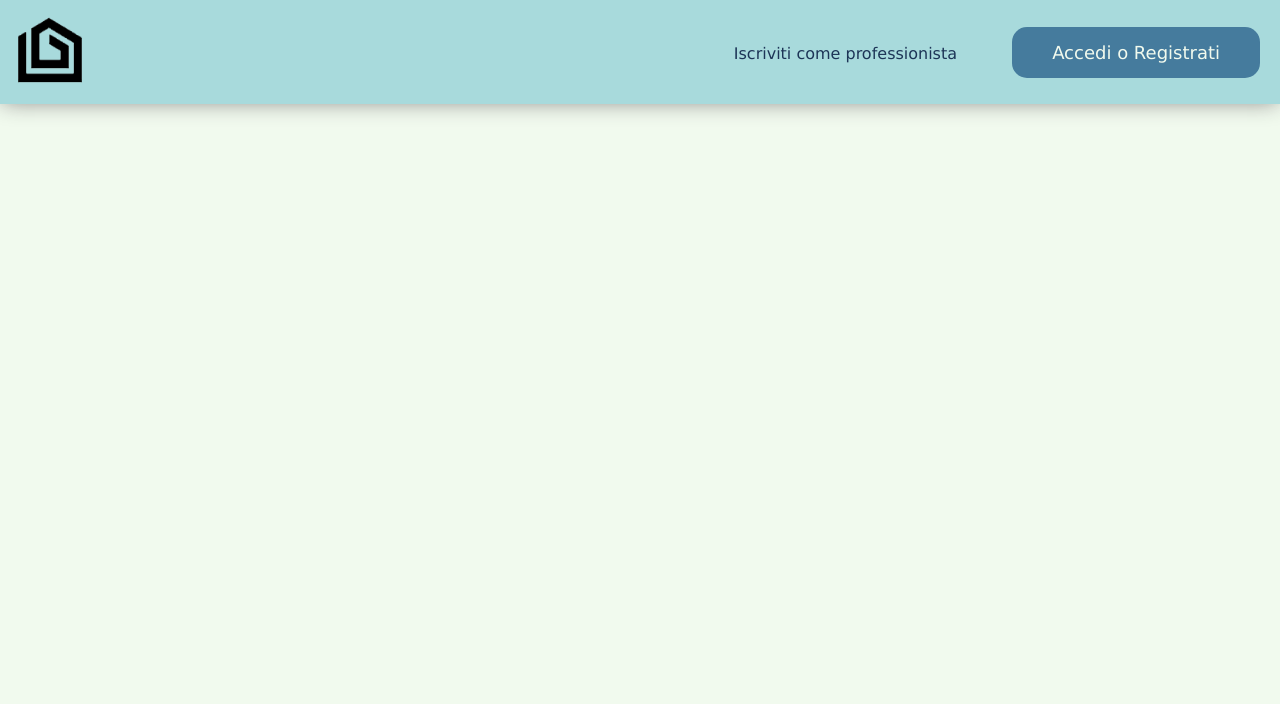
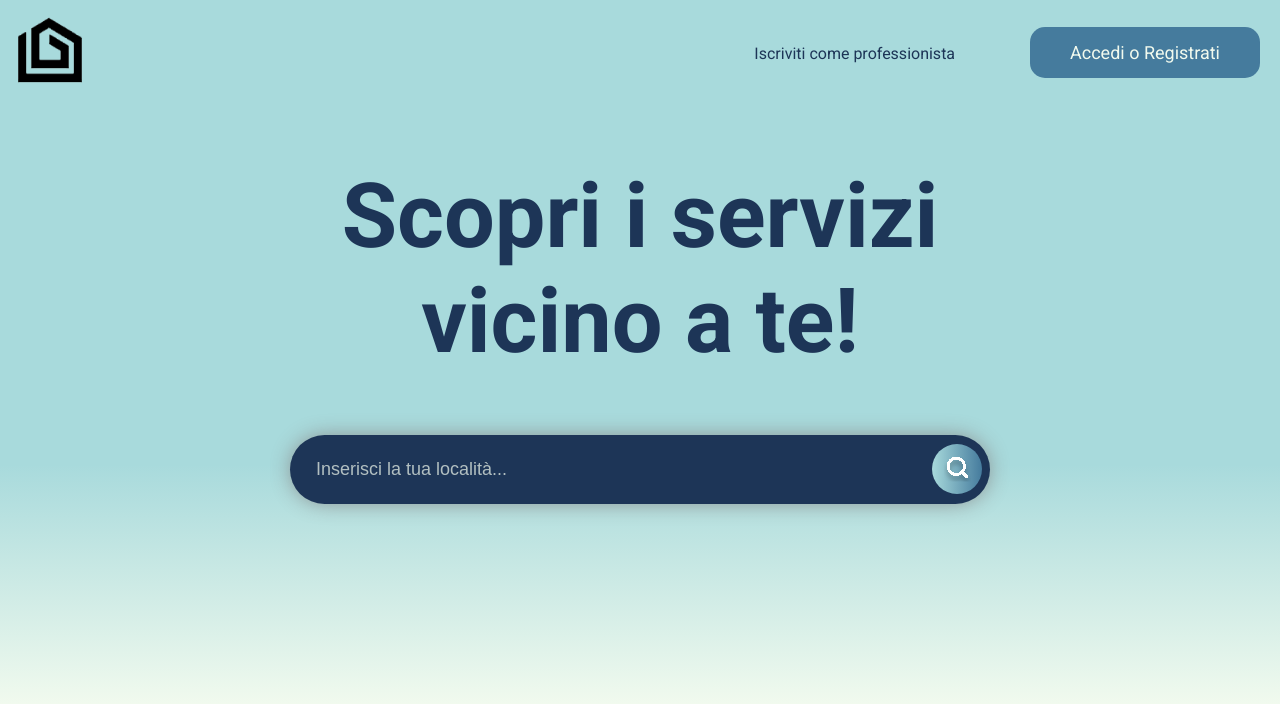
Before and after one commit to lorenzo7t/Homie, a PHP site: page / in a window 1280 px wide. Shown: the top 704 px of the page. Run offline with PHP 8.4, Linux system fonts and the light colour scheme.

Commit message:
added search bar & stuff

```diff
--- a/css/style.css
+++ b/css/style.css
@@ -1,6 +1,8 @@
 html {
     font-size: 16px;
-    font-family: 'Lucida Sans', 'Lucida Sans Regular', 'Lucida Grande', 'Lucida Sans Unicode', Geneva, Verdana, sans-serif;
+    font-family: "Roboto", sans-serif;
+    font-weight: 400;
+    font-style: normal;
 }
 
 body {
@@ -19,6 +21,90 @@ a {
     padding: 15px;
 }
 
+/* FONTS */
+
+.roboto-thin {
+    font-family: "Roboto", sans-serif;
+    font-weight: 100;
+    font-style: normal;
+  }
+
+.roboto-light {
+font-family: "Roboto", sans-serif;
+font-weight: 300;
+font-style: normal;
+}
+
+.roboto-regular {
+font-family: "Roboto", sans-serif;
+font-weight: 400;
+font-style: normal;
+}
+
+.roboto-medium {
+font-family: "Roboto", sans-serif;
+font-weight: 500;
+font-style: normal;
+}
+
+.roboto-bold {
+font-family: "Roboto", sans-serif;
+font-weight: 700;
+font-style: normal;
+}
+
+.roboto-black {
+font-family: "Roboto", sans-serif;
+font-weight: 900;
+font-style: normal;
+}
+
+.roboto-thin-italic {
+font-family: "Roboto", sans-serif;
+font-weight: 100;
+font-style: italic;
+}
+
+.roboto-light-italic {
+font-family: "Roboto", sans-serif;
+font-weight: 300;
+font-style: italic;
+}
+
+.roboto-regular-italic {
+font-family: "Roboto", sans-serif;
+font-weight: 400;
+font-style: italic;
+}
+
+.roboto-medium-italic {
+font-family: "Roboto", sans-serif;
+font-weight: 500;
+font-style: italic;
+}
+
+.roboto-bold-italic {
+font-family: "Roboto", sans-serif;
+font-weight: 700;
+font-style: italic;
+}
+
+.roboto-black-italic {
+font-family: "Roboto", sans-serif;
+font-weight: 900;
+font-style: italic;
+}
+
+
+
+/* UTILS */
+
+.center-vertical {
+    display: flex;
+    justify-content: center;
+    align-items: center;
+    flex-direction: column;
+}
 .light_text {
     color: #F1FAEE;
 }
@@ -27,13 +113,19 @@ a {
     color: #1D3557;
 }
 
+/* HEADER */
+.main-page-top{
+    background: rgb(168,218,220);
+    background: linear-gradient(180deg, rgba(168,218,220,1) 66%, rgba(241,250,238,1) 100%);    /*-webkit-box-shadow: 0px 0px 21px -2px #898989;
+    box-shadow: 0px 0px 21px -2px #898989;*/
+    padding-bottom: 200px;
+}
 .header {
-    background-color: #A8DADC;
     display: flex;
     justify-content: space-between;
     align-items: center;
-    -webkit-box-shadow: 0px 0px 21px -2px #898989;
-    box-shadow: 0px 0px 21px -2px #898989;
+    /*-webkit-box-shadow: 0px 0px 21px -2px #898989;
+    box-shadow: 0px 0px 21px -2px #898989;*/
 }
 
 .header__left {
@@ -41,6 +133,8 @@ a {
     align-items: center;
     margin-left: 20px;
 }
+
+/* HEADER BUTTONS */
 
 #login-button{
     font-size: 18px;
@@ -53,8 +147,87 @@ a {
     margin-left: 50px;
     margin-right: 20px;
     border: none;
+    transition: cubic-bezier(0, 1.15, 0.65, 0.96) 1s;
 }
 
-#login_button:hover {
+#login-button:hover {
     background-color: #1D3557;
+    transition: cubic-bezier(0, 1.15, 0.65, 0.96) 1s;
 }
+
+#business-signup-button {
+    padding-top: 15px;
+    padding-bottom: 15px;
+    padding-left: 20px;
+    padding-right: 20px;
+    border-radius: 15px;
+    border: solid 1px transparent;
+    transition: cubic-bezier(0, 1.15, 0.65, 0.96) 1s;
+}
+
+#business-signup-button:hover{
+    border: solid 1px #457B9D;
+    transition: cubic-bezier(0, 1.15, 0.65, 0.96) 1s;
+}
+
+/* LANDING TITLE */
+.landing-title {
+    text-align: center;
+    font-size: 90px;
+    width: 50%;
+}
+
+/* SEARCH BAR */
+
+.searchBox {
+    display: flex;
+    width: 700px;
+    align-items: center;
+    justify-content: space-between;
+    gap: 8px;
+    background: #1D3557;
+    border-radius: 50px;
+    position: relative;
+    -webkit-box-shadow: 0px 0px 21px -2px #898989;
+    box-shadow: 0px 0px 21px -2px #898989;
+  }
+
+  .searchButton {
+    color: white;
+    position: absolute;
+    right: 8px;
+    width: 50px;
+    height: 50px;
+    border-radius: 50%;
+    background: var(--gradient-2, linear-gradient(90deg, #A8DADC 0%, #457B9D 100%));
+    border: 0;
+    display: inline-block;
+    transition: all 300ms cubic-bezier(.23, 1, 0.32, 1);
+  }
+  /*hover effect*/
+  button:hover {
+    color: #fff;
+    background-color: #1A1A1A;
+    box-shadow: rgba(0, 0, 0, 0.5) 0 10px 20px;
+    transform: translateY(-3px);
+  }
+  /*button pressing effect*/
+  button:active {
+    box-shadow: none;
+    transform: translateY(0);
+  }
+
+  .searchInput {
+    border: none;
+    background: none;
+    outline: none;
+    color: white;
+    font-size: 18px;
+    width: 400px;
+    padding: 24px 46px 24px 26px;
+  }
+
+  ::placeholder {
+    color: #F1FAEE;
+    opacity: 0.7; /* Firefox */
+  }
--- a/index.html
+++ b/index.html
@@ -5,8 +5,12 @@
     <link rel="stylesheet" type="text/css" href="css/style.css">
     <meta charset="UTF-8">
     <meta name="viewport" content="width=device-width, initial-scale=1.0">
+    <link rel="preconnect" href="https://fonts.googleapis.com">
+    <link rel="preconnect" href="https://fonts.gstatic.com" crossorigin>
+    <link href="https://fonts.googleapis.com/css2?family=Roboto:ital,wght@0,100;0,300;0,400;0,500;0,700;0,900;1,100;1,300;1,400;1,500;1,700;1,900&display=swap" rel="stylesheet">
 </head>
 <body>
+    <div class="main-page-top">
         <div class="header">
             <a href="index.html" class="logo-container">
                 <img class="logo" src="images/logo.png">
@@ -18,5 +22,39 @@
             </div>
         </div>
 
+        <div class="landing-search center-vertical">
+            <h1 class="landing-title roboto-bold dark_text">Scopri i servizi vicino a te!</h1>
+
+            <div class="searchBox">
+                <input class="searchInput" type="text" name="" placeholder="Inserisci la tua località...">
+                <button class="searchButton" href="#">
+                <svg xmlns="http://www.w3.org/2000/svg" width="29" height="29" viewBox="0 0 29 29" fill="none">
+                <g clip-path="url(#clip0_2_17)">
+                    <g filter="url(#filter0_d_2_17)">
+                    <path d="M23.7953 23.9182L19.0585 19.1814M19.0585 19.1814C19.8188 18.4211 20.4219 17.5185 20.8333 16.5251C21.2448 15.5318 21.4566 14.4671 21.4566 13.3919C21.4566 12.3167 21.2448 11.252 20.8333 10.2587C20.4219 9.2653 19.8188 8.36271 19.0585 7.60242C18.2982 6.84214 17.3956 6.23905 16.4022 5.82759C15.4089 5.41612 14.3442 5.20435 13.269 5.20435C12.1938 5.20435 11.1291 5.41612 10.1358 5.82759C9.1424 6.23905 8.23981 6.84214 7.47953 7.60242C5.94407 9.13789 5.08145 11.2204 5.08145 13.3919C5.08145 15.5634 5.94407 17.6459 7.47953 19.1814C9.01499 20.7168 11.0975 21.5794 13.269 21.5794C15.4405 21.5794 17.523 20.7168 19.0585 19.1814Z" stroke="white" stroke-width="3" stroke-linecap="round" stroke-linejoin="round" shape-rendering="crispEdges"></path>
+                    </g>
+                </g>
+                <defs>
+                    <filter id="filter0_d_2_17" x="-0.418549" y="3.70435" width="29.7139" height="29.7139" filterUnits="userSpaceOnUse" color-interpolation-filters="sRGB">
+                    <feFlood flood-opacity="0" result="BackgroundImageFix"></feFlood>
+                    <feColorMatrix in="SourceAlpha" type="matrix" values="0 0 0 0 0 0 0 0 0 0 0 0 0 0 0 0 0 0 127 0" result="hardAlpha"></feColorMatrix>
+                    <feOffset dy="4"></feOffset>
+                    <feGaussianBlur stdDeviation="2"></feGaussianBlur>
+                    <feComposite in2="hardAlpha" operator="out"></feComposite>
+                    <feColorMatrix type="matrix" values="0 0 0 0 0 0 0 0 0 0 0 0 0 0 0 0 0 0 0.25 0"></feColorMatrix>
+                    <feBlend mode="normal" in2="BackgroundImageFix" result="effect1_dropShadow_2_17"></feBlend>
+                    <feBlend mode="normal" in="SourceGraphic" in2="effect1_dropShadow_2_17" result="shape"></feBlend>
+                    </filter>
+                    <clipPath id="clip0_2_17">
+                    <rect width="28.0702" height="28.0702" fill="white" transform="translate(0.403503 0.526367)"></rect>
+                    </clipPath>
+                </defs>
+                </svg>
+
+
+                </button>
+            </div>
+        </div>
+    </div>
 </body>
 </html>
```
Lines whose indentation alone changed are shown as unchanged.
